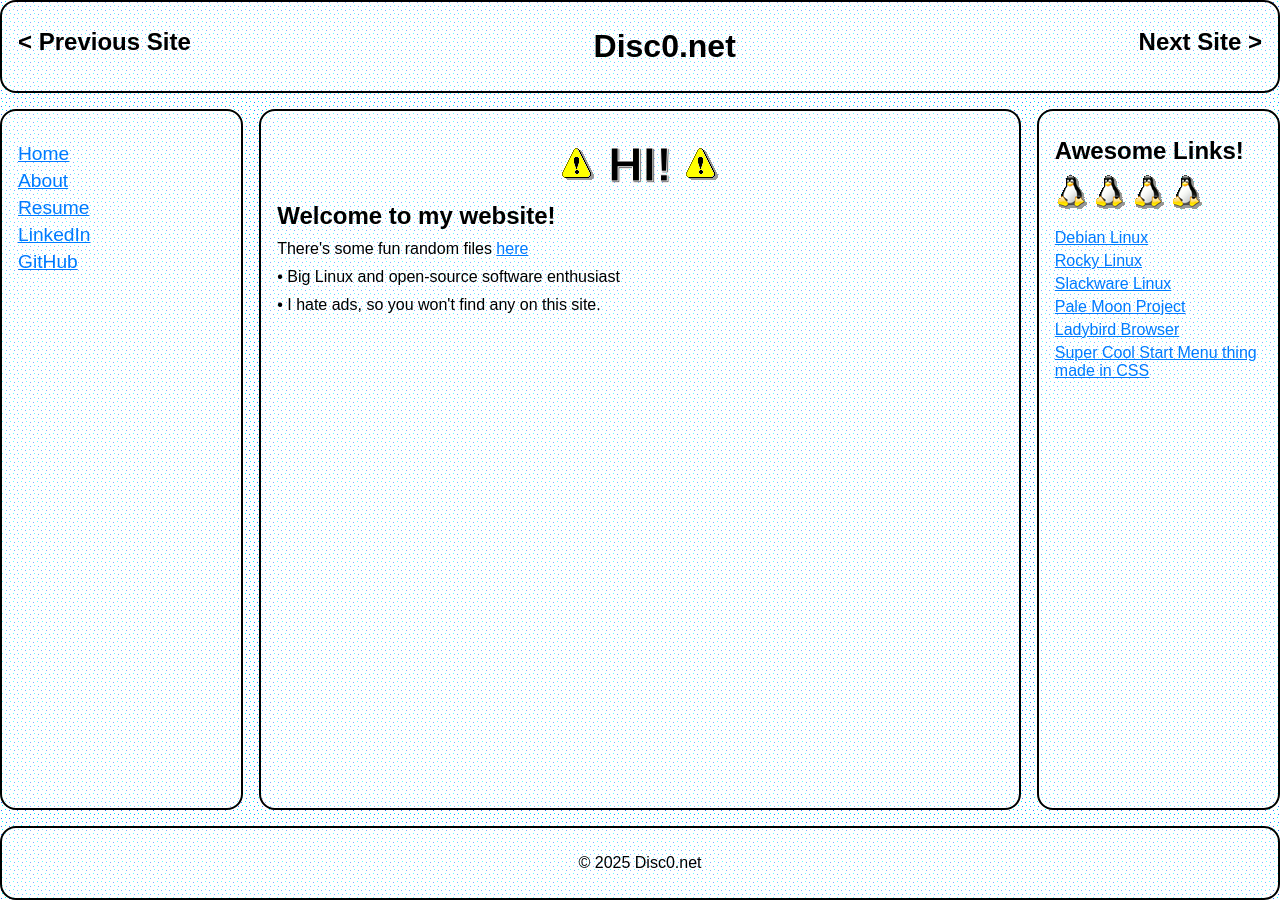
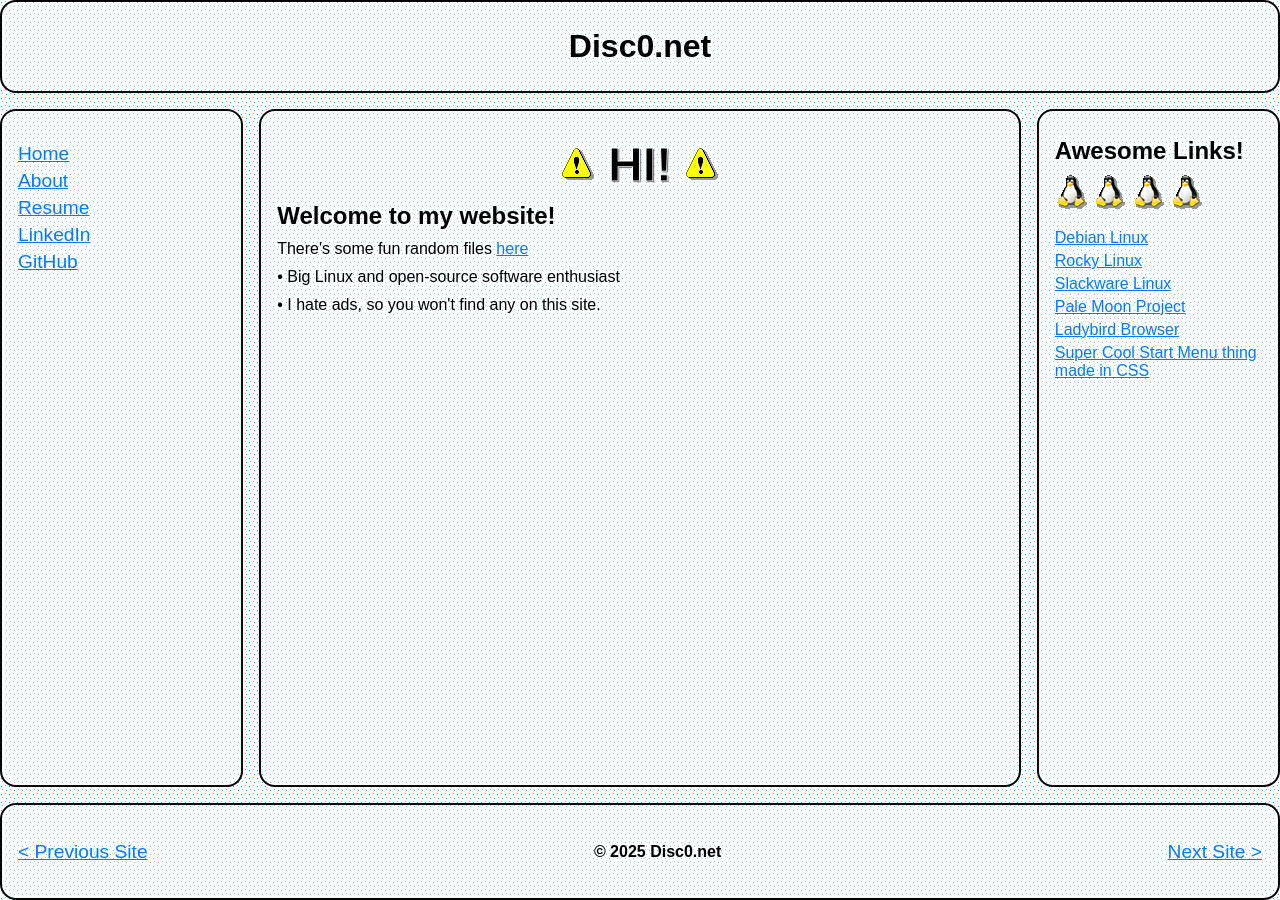
Before and after one commit to odjacobs/disc0.net, a Jekyll site: the page built from index.html, in a window 1280 px wide. Built offline with Jekyll 4.4.1, drawn with Linux system fonts in a browser that asks for light colours.

Commit message:
Move webring navigation to footer.

```diff
--- a/_layouts/default.html
+++ b/_layouts/default.html
@@ -26,7 +24,9 @@
         {% include awesome.html %}
     </div>
     <div class="footer">
-        <p>&copy; 2025 Disc0.net</p>
+        <a href="" style="font-size: larger;">&lt; Previous Site</a>
+        <h4>&copy; 2025 Disc0.net</h4>
+        <a href="" style="font-size: larger;">Next Site &gt;</a>
     </div>
 
 </body>
--- a/main.css
+++ b/main.css
@@ -27,8 +27,6 @@ body {
 .header {
   grid-area: hd;
   text-align: center;
-  justify-content: space-between;
-  display: flex;
 }
 
 .left {
@@ -45,7 +43,13 @@ body {
 
 .footer {
   grid-area: ft;
-  text-align: center;
+  justify-content: space-between;
+  align-items: center;
+  display: flex;
+}
+
+.footer a {
+  display: inline;
 }
 
 div {
```
Also changed, not shown: other parts of _layouts/default.html (+0 -2 lines).
